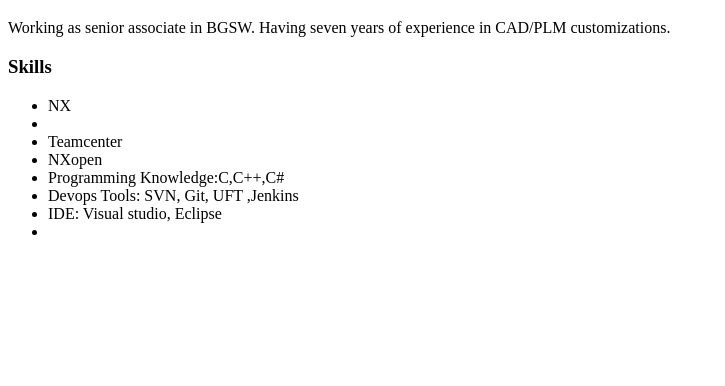
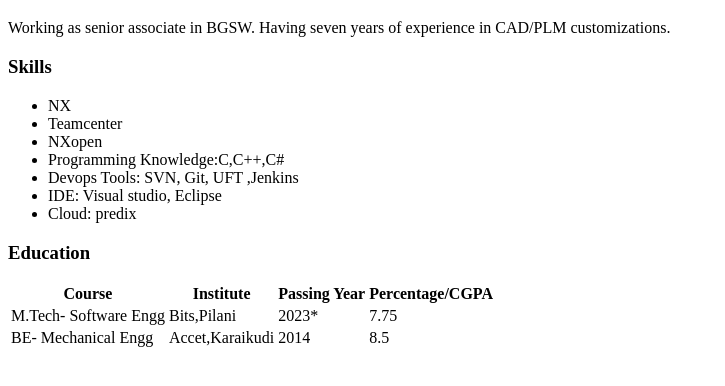
Before and after one commit to samohamedibrahim/samohamedibrahim, a plain HTML site: page index.html in a window 1280 px wide. Shown: the part 86-472 px from the top of the page, without its empty margins (0-725 px from the left). Drawn offline with Linux system fonts and the light colour scheme.

Commit message:
Update index.html

```diff
--- a/index.html
+++ b/index.html
@@ -5,13 +5,34 @@
 <p>Working as senior associate in BGSW. Having seven years of experience in CAD/PLM customizations.</p>
 <h3>Skills</h3>
 <ul>
-  <li>NX<li>
+  <li>NX</li>
   <li>Teamcenter</li>
   <li>NXopen</li>
   <li>Programming Knowledge:C,C++,C#</li>
   <li>Devops Tools: SVN, Git, UFT ,Jenkins</li>
   <li>IDE: Visual studio, Eclipse</li>
-  <li></li>
+  <li>Cloud: predix</li>
 </ul>
+<h3>Education</h3>
+<table>
+  <tr>
+    <th>Course</th>
+    <th>Institute</th>
+    <th>Passing Year</th>
+	<th>Percentage/CGPA</th>
+  </tr>
+  <tr>
+    <td>M.Tech- Software Engg</td>
+    <td>Bits,Pilani</td>
+    <td>2023*</td>
+	<td>7.75</td>
+  </tr>
+  <tr>
+    <td>BE- Mechanical Engg</td>
+    <td>Accet,Karaikudi</td>
+    <td>2014</td>
+	<td>8.5</td>
+  </tr>
+</table>
 </body>
 </html>
```
